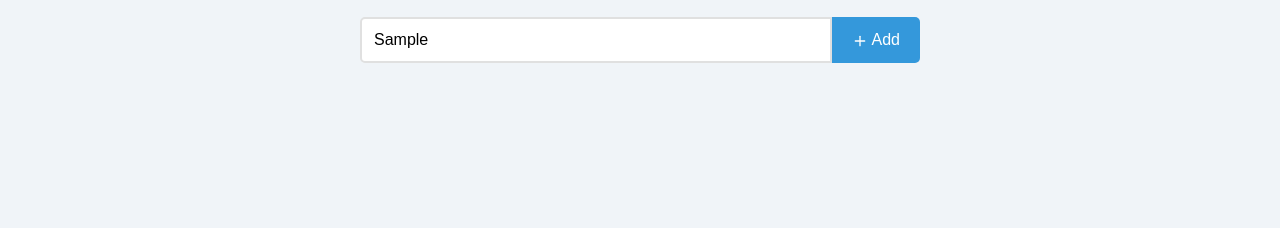
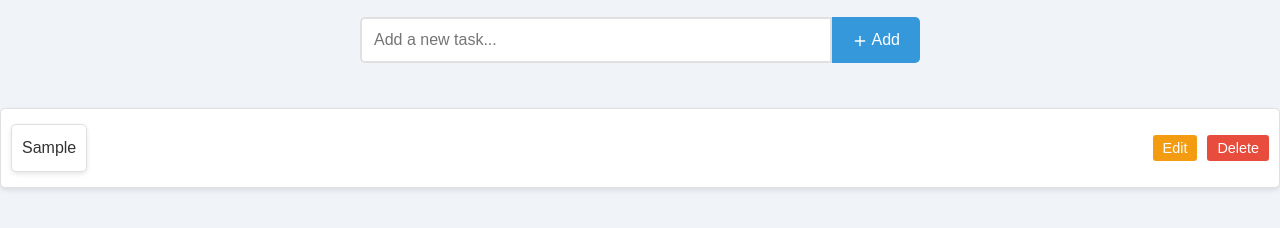
Before and after one commit to umerbaba1/full_stack_todo, a website: page public/todo.html in a window 1280 px wide. Both pictures are taken after typing "Sample" into the empty fields and a click on the button "Add". Shown: the part 154-382 px from the top of the page. Drawn offline with nearby package versions, Linux system fonts and the light colour scheme; no server answers.

Commit message:
Maked Simple Version of To-do

```diff
--- a/public/todo.html
+++ b/public/todo.html
@@ -1,8 +1,8 @@
 <!DOCTYPE html>
 <html lang="en">
   <head>
-    <meta charset="UTF-8">
-    <meta name="viewport" content="width=device-width, initial-scale=1.0">
+    <meta charset="UTF-8" />
+    <meta name="viewport" content="width=device-width, initial-scale=1.0" />
     <script src="https://cdnjs.cloudflare.com/ajax/libs/axios/1.7.6/axios.min.js"></script>
     <title>Enhanced Todo App</title>
     <style>
@@ -22,7 +22,7 @@
       }
 
       body {
-            font-family: 'Arial', sans-serif;
+        font-family: "Arial", sans-serif;
         background-color: var(--background-color);
         color: var(--text-color);
         line-height: 1.6;
@@ -138,20 +138,102 @@
         height: 16px;
         vertical-align: middle;
       }
+      /* Styling for added elements */
+      #paragraph p {
+        background-color: #ffffff; /* Card background */
+        border: 1px solid #e0e0e0; /* Light border for separation */
+        border-radius: 5px; /* Rounded corners */
+        padding: 10px; /* Space inside the box */
+        margin: 5px 0; /* Space between elements */
+        font-size: 1rem; /* Text size */
+        color: #333333; /* Text color */
+        box-shadow: 0 2px 5px rgba(0, 0, 0, 0.1); /* Subtle shadow for depth */
+        transition: transform 0.2s, background-color 0.2s; /* Animation for hover */
+      }
+
+      /* Hover effect for added elements */
+      #paragraph p:hover {
+        background-color: #f9f9f9; /* Slightly lighter background */
+        transform: scale(1.02); /* Slight zoom effect */
+      }
+      /* Task item container */
+      .task-item {
+        display: flex;
+        justify-content: space-between;
+        align-items: center;
+        background-color: #ffffff; /* Card background */
+        border: 1px solid #e0e0e0; /* Border */
+        border-radius: 5px; /* Rounded corners */
+        padding: 10px;
+        margin: 5px 0;
+        box-shadow: 0 2px 5px rgba(0, 0, 0, 0.1); /* Subtle shadow */
+      }
+
+      /* Task buttons container */
+      .task-buttons {
+        display: flex;
+        gap: 10px; /* Space between buttons */
+      }
+
+      /* Button base style */
+      .task-buttons button {
+        padding: 5px 10px;
+        border: none;
+        border-radius: 3px;
+        font-size: 0.9rem;
+        cursor: pointer;
+        transition: background-color 0.2s, transform 0.2s;
+      }
+
+      /* Edit button style */
+      .edit-btn {
+        background-color: #f39c12; /* Orange */
+        color: white;
+      }
+
+      .edit-btn:hover {
+        background-color: #e67e22; /* Darker orange */
+        transform: scale(1.05);
+      }
+
+      /* Delete button style */
+      .delete-btn {
+        background-color: #e74c3c; /* Red */
+        color: white;
+      }
+
+      .delete-btn:hover {
+        background-color: #c0392b; /* Darker red */
+        transform: scale(1.05);
+      }
     </style>
   </head>
   <body>
     <div class="user-info">
-        <img src="/public/anime.jpg?height=30&width=30" alt="User Profile">
+      <img src="/public/anime.jpg?height=30&width=30" alt="User Profile" />
       <span class="username" id="username">John Doe</span>
     </div>
 
     <div class="container">
       <h1 class="app-title">Enhanced Todo App</h1>
       <div class="todo-input">
-            <input type="text" id="todo-input" placeholder="Add a new task..." aria-label="Enter a new task">
+        <input
+          type="text"
+          id="todo-input"
+          placeholder="Add a new task..."
+          aria-label="Enter a new task"
+        />
+
         <button onclick="addTodo()">
-                <svg class="icon" viewBox="0 0 24 24" fill="none" stroke="currentColor" stroke-width="2" stroke-linecap="round" stroke-linejoin="round">
+          <svg
+            class="icon"
+            viewBox="0 0 24 24"
+            fill="none"
+            stroke="currentColor"
+            stroke-width="2"
+            stroke-linecap="round"
+            stroke-linejoin="round"
+          >
             <line x1="12" y1="5" x2="12" y2="19"></line>
             <line x1="5" y1="12" x2="19" y2="12"></line>
           </svg>
@@ -160,22 +242,81 @@
       </div>
       <ul id="todo-list" class="todo-list"></ul>
     </div>
+    <div id="paragraph"></div>
     <script>
+      const data = document.getElementById("paragraph");
+
+      let id_no = 0;
+      let todo = [];
+
       async function fetchUsername() {
-            try{
-                const response=await axios.post("http://localhost:9000/todo-user-info",{},{
-             withCredentials: true
-             })
-             const usernameInfo=response.data.username
-             console.log(usernameInfo)
-             document.getElementById("username").innerText=usernameInfo
-            }catch(err){
+        try {
+          const response = await axios.post(
+            "http://localhost:9000/todo-user-info",
+            {},
+            {
+              withCredentials: true,
+            }
+          );
+          const usernameInfo = response.data.username;
+          document.getElementById("username").innerText = usernameInfo;
+        } catch (err) {
           console.error("Error fetching user info:", error);
         }
+      }
+      window.onload = function () {
+        fetchUsername();
+      };
 
+      function addTodo() {
+        const user = document.getElementById("todo-input");
+        const userinput = user.value;
+        addid();
+        todo.push({
+          id: id_no,
+          title: userinput,
+        });
+        addText();
+        user.value = "";
       }
-        window.onload = function() {
-      fetchUsername();
+
+      function addid() {
+        id_no++;
+      }
+
+      function addText() {
+        const getData = todo.map((req) => req.title);
+        let innerValue = "";
+        for (let i = 0; i < getData.length; i++) {
+          const findId = todo.filter((req) => req.title === getData[i]);
+          console.log(findId)
+          const id__title = findId[0].id;
+          innerValue += ` <div class="task-item">
+                <p>${getData[i]}</p>
+                <div class="task-buttons">
+                    <button class="edit-btn" onclick="editTask(${id__title})">Edit</button>
+                    <button class="delete-btn" onclick="deleteTask(${id__title})">Delete</button>
+                </div>
+            </div>`;
+        }
+        data.innerHTML = innerValue;
+      }
+
+      function deleteTask(element) {
+        const data = element;
+        todo = todo.filter((req) => req.id !== data);
+        addText();
+      }
+      function editTask(element) {
+        let userChange = prompt("Edit the task");
+        const datavalue = element;
+        todo = todo.map((data) => {
+          if (data.id === datavalue) {
+            return { ...data, title: userChange };
+          }
+          return data;
+        });
+        addText();
       }
     </script>
   </body>
```
Lines whose indentation alone changed are shown as unchanged.
